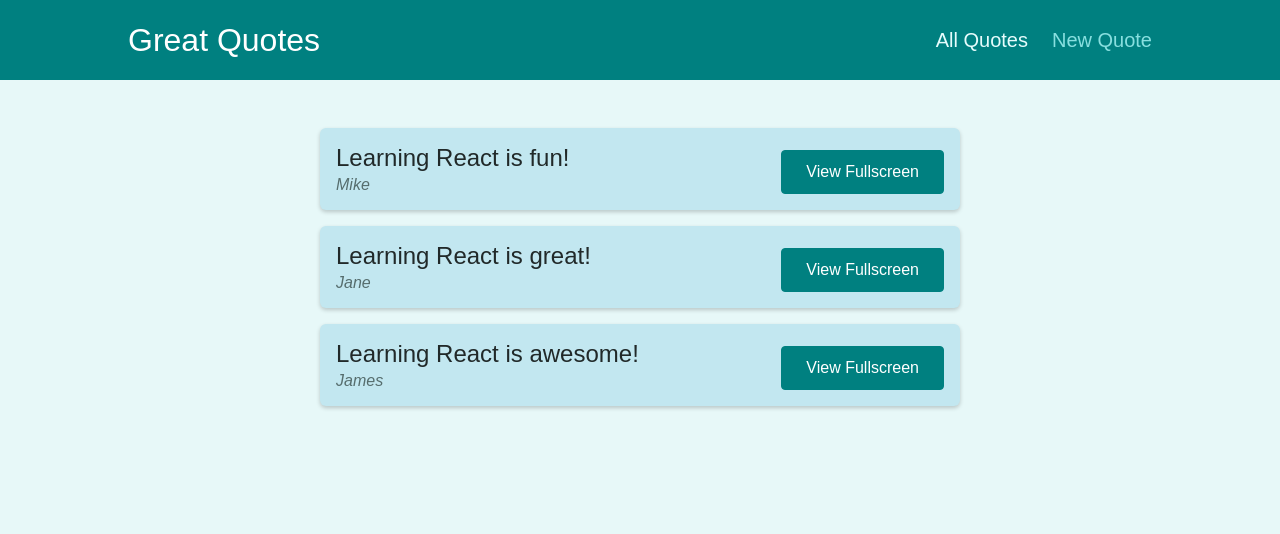
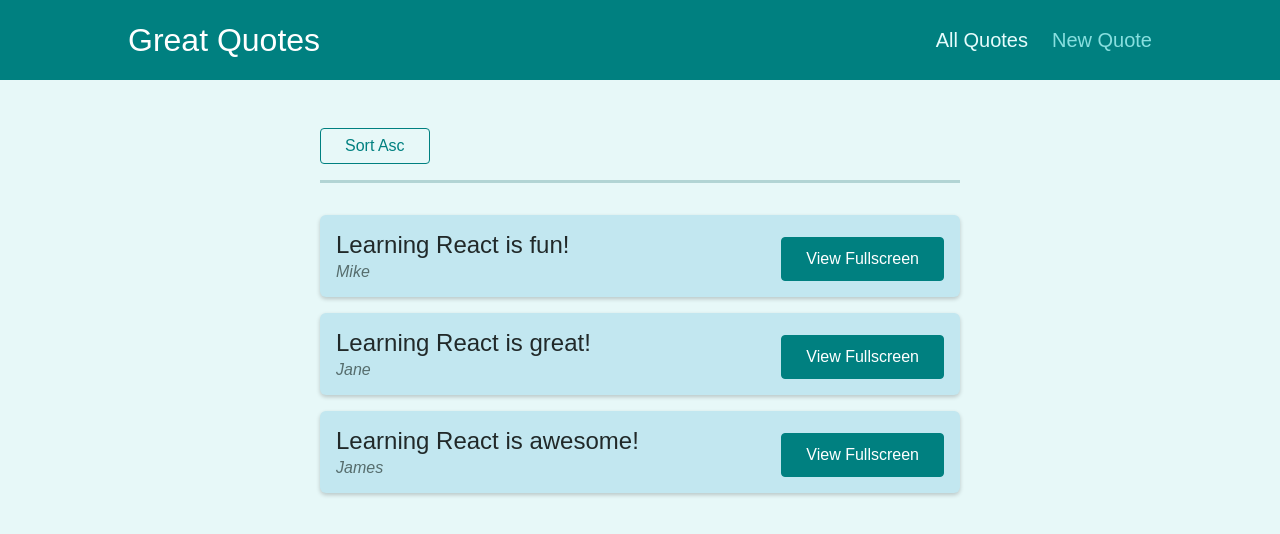
Before and after one commit to lukas-anci/react-router-module, a React (Create React App) app: page /quotes in a window 1280 px wide. Shown: the top 534 px of the page. Built offline with nearby package versions, Linux system fonts and the light colour scheme.

Commit message:
sort in progress

```diff
--- a/src/App.jsx
+++ b/src/App.jsx
@@ -3,6 +3,7 @@
 
 import AllQuotes from './pages/AllQuotes';
 import NewQuote from './pages/NewQuote';
+import NotFound from './pages/NotFound';
 import QuoteDetails from './pages/QuoteDetails';
 function App() {
   return (
@@ -20,6 +21,9 @@
         <Route path="/new-quote">
           <NewQuote />
         </Route>
+        <Route path="*">
+          <NotFound />
+        </Route>
       </Switch>
     </Layout>
   );
--- a/src/components/quotes/HighlightedQuote.jsx
+++ b/src/components/quotes/HighlightedQuote.jsx
@@ -1,6 +1,7 @@
 import classes from './HighlightedQuote.module.css';
 
 const HighlightedQuote = (props) => {
+  console.log(props.text);
   return (
     <figure className={classes.quote}>
       <p>{props.text}</p>
--- a/src/components/quotes/QuoteList.jsx
+++ b/src/components/quotes/QuoteList.jsx
@@ -1,13 +1,34 @@
-import { Fragment } from 'react';
+import { Fragment, useState } from 'react';
 
 import QuoteItem from './QuoteItem';
 import classes from './QuoteList.module.css';
 
 const QuoteList = (props) => {
+  const [list, setList] = useState(props.quotes);
+  const [toggle, setToggle] = useState(false);
+
+  const sortHandler = () => {
+    const listCopy = [...props.quotes];
+
+    const asc = listCopy.sort((a, b) =>
+      a.author < b.author ? -1 : a.author > b.author ? 1 : 0
+    );
+    const desc = listCopy.sort((a, b) =>
+      a.author < b.author ? 1 : a.author > b.author ? 1 : 0
+    );
+    console.log('asc', asc, 'desc', desc);
+
+    setList(toggle ? asc : desc);
+    setToggle((prevState) => !prevState);
+  };
+
   return (
     <Fragment>
+      <div className={classes.sorting}>
+        <button onClick={sortHandler}>Sort Asc</button>
+      </div>
       <ul className={classes.list}>
-        {(props.quotes || []).map((quote) => (
+        {(list || []).map((quote) => (
           <QuoteItem
             key={quote.id}
             id={quote.id}
--- a/src/pages/AllQuotes.jsx
+++ b/src/pages/AllQuotes.jsx
@@ -1,6 +1,6 @@
 import React from 'react';
 import QuoteList from '../components/quotes/QuoteList';
-const DUMMY_QUOTES = [
+export const DUMMY_QUOTES = [
   { id: 'q1', author: 'Mike', text: 'Learning React is fun!' },
 
   { id: 'q2', author: 'Jane', text: 'Learning React is great!' },
--- /dev/null
+++ b/src/pages/NotFound.jsx
@@ -0,0 +1,7 @@
+import React from 'react';
+
+const NotFound = () => {
+  return <div>PAGE NOT FOUND</div>;
+};
+
+export default NotFound;
--- a/src/pages/QuoteDetails.jsx
+++ b/src/pages/QuoteDetails.jsx
@@ -1,16 +1,25 @@
 import { Route, useParams } from 'react-router-dom';
 import Comments from '../components/comments/Comments';
+import { DUMMY_QUOTES } from './AllQuotes';
+import HighlightedQuote from '../components/quotes/HighlightedQuote';
 
 const QuoteDetails = () => {
   const { quoteId } = useParams();
+  const objToFind = DUMMY_QUOTES.find((item) => item.id === quoteId);
 
+  console.log('objToFind', objToFind);
   return (
     <>
-      <h1>Quote details page</h1>
-      <p>{quoteId}</p>
-      <Route path={`/quotes/${quoteId}/:comment`}>
-        <Comments />
-      </Route>
+      {!objToFind ? (
+        <h1>There are no quotes</h1>
+      ) : (
+        <>
+          <HighlightedQuote text={objToFind.text} author={objToFind.author} />
+          <Route path={`/quotes/${quoteId}/:comment`}>
+            <Comments />
+          </Route>
+        </>
+      )}
     </>
   );
 };
```
Also changed, not shown: src/components/quotes/QuoteForm.jsx (+8 -5 lines).
